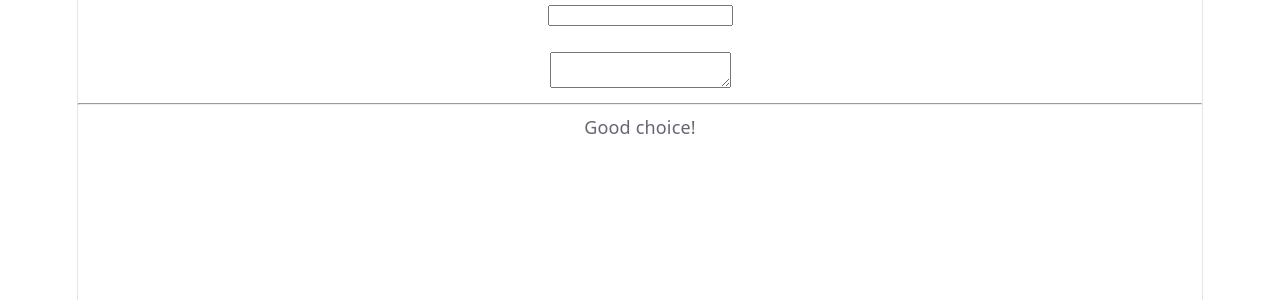
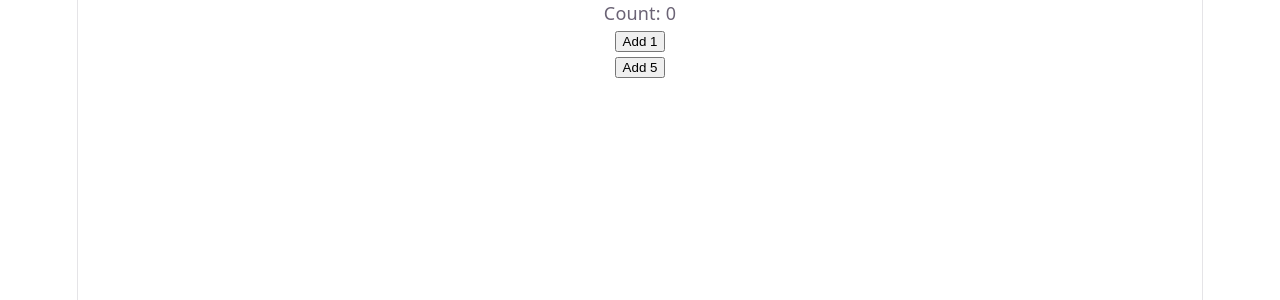
Before and after one commit to iamrokon/react, a React (Vite) app: page / in a window 1280 px wide. Shown: the top 300 px of the page. Built offline with nearby package versions, Linux system fonts and the light colour scheme.

Commit message:
Practise done before useEffect

```diff
--- a/src/App.tsx
+++ b/src/App.tsx
@@ -1,4 +1,4 @@
-// last working page : 122
+// last working page : 129
 import { useState } from 'react'
 import React from 'react'
 import reactLogo from './assets/react.svg'
@@ -129,7 +129,8 @@ class App extends React.Component {
     return (
       <div className="app">
         {/* <Todos /> */}
-        <Todo />
+        {/* <Todo /> */}
+        <Counter />
       </div>
     );
   }
--- a/src/components/Counter.jsx
+++ b/src/components/Counter.jsx
@@ -22,7 +22,22 @@ import React from "react";
 // }
 
 function Counter(){
+    const [count, setCount] = React.useState(0);
+    let i = 0;
 
+    const addFive = () => {
+        while(i < 5){
+            setCount((prevState) => prevState + 1);
+            i++;
+        }
+    }
+    return (
+        <div>
+            <p>Count: {count}</p>
+            <p><button type="button" onClick={() => setCount((prevState) => prevState + 1)}>Add 1</button></p>
+            <p><button type="button" onClick={addFive}>Add 5</button></p>
+        </div>
+    )
 }
 
 export default Counter;
--- a/src/components/Todo.jsx
+++ b/src/components/Todo.jsx
@@ -35,6 +35,7 @@ function Todo() {
     return (
         <div>
             <p>{title}</p>
+            <p>{description}</p>
             <p>
                 <input type="text" name="title" value={title} onChange={(e) =>
                     setTodo({ ...todo, title: e.target.value })
@@ -47,7 +48,7 @@ function Todo() {
                 } />
             </p>
             <hr />
-            <p>{warning || 'Good choice!'}</p>
+            {/* <p>{warning || 'Good choice!'}</p> */}
         {/* // <ul>
         //     {todos.map(todo => (
         //         <li key={todo.id}>
```
Also changed, not shown: src/components/MyComponentClass.jsx (added).
